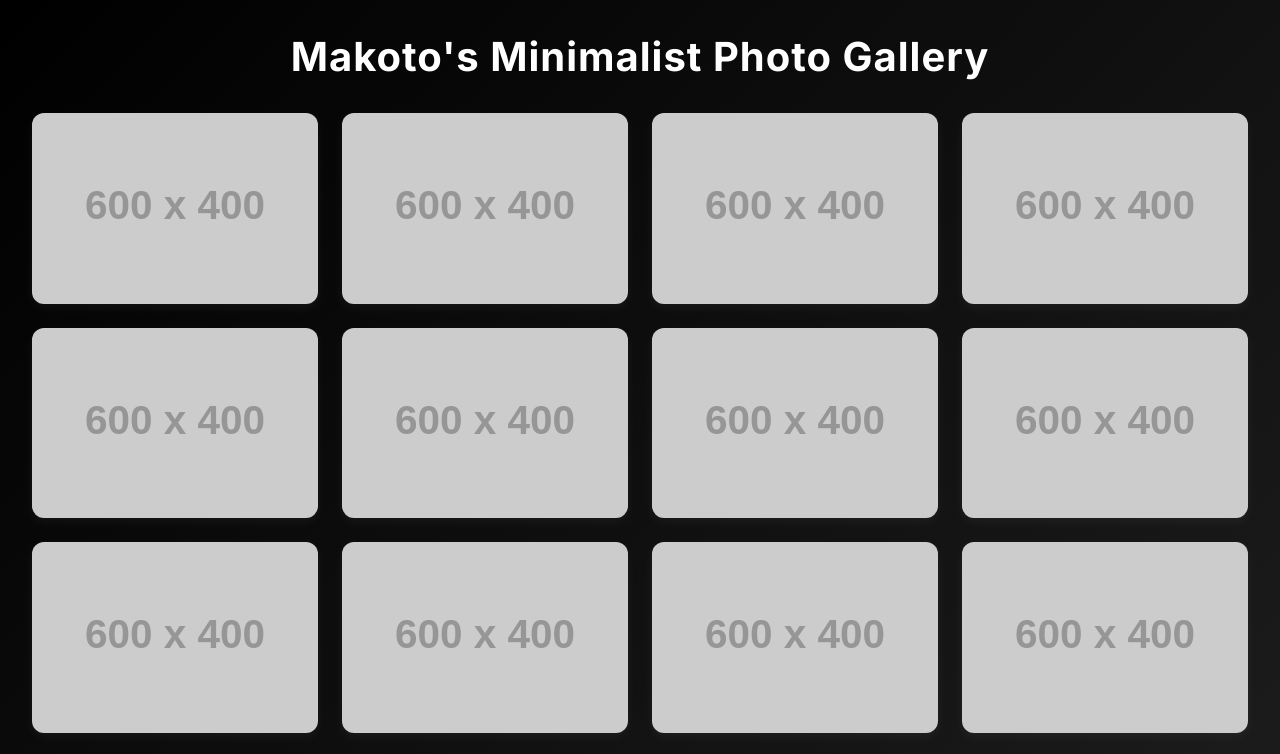
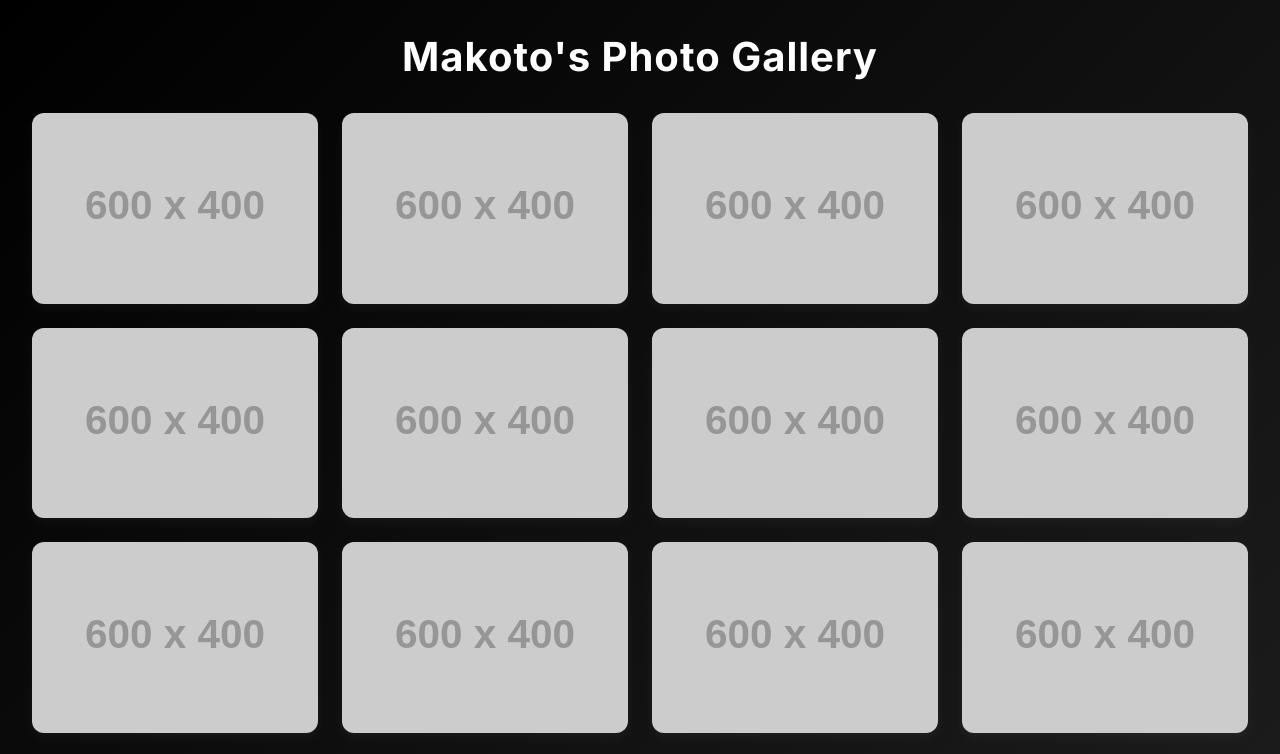
Before and after one commit to smakots/photo-gallery, a plain HTML site: page index.html in a window 1280 px wide. Shown: the top 754 px of the page. Drawn offline with Linux system fonts and the light colour scheme; placeholder pictures from the web are drawn by us.

Commit message:
Updated Font and Wording

```diff
--- a/index.html
+++ b/index.html
@@ -61,7 +61,7 @@
 </head>
 <body>
   <header>
-    <h3>Makoto's Minimalist Photo Gallery</h3>
+    <h3>Makoto's Photo Gallery</h3>
   </header>
 
   <main class="gallery">
```
